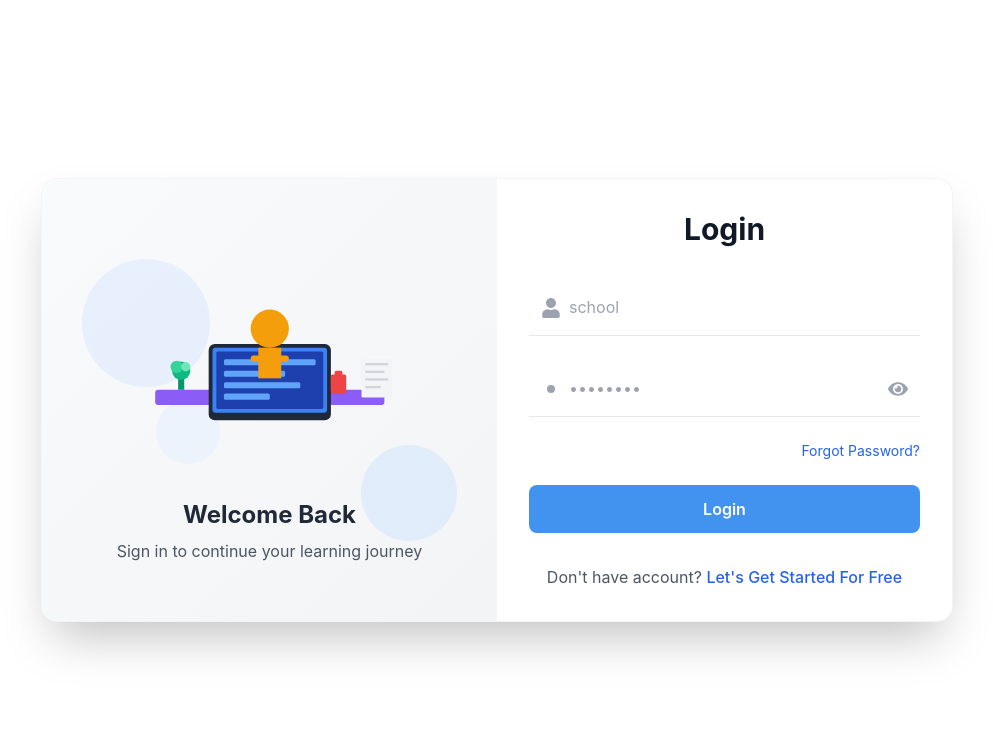
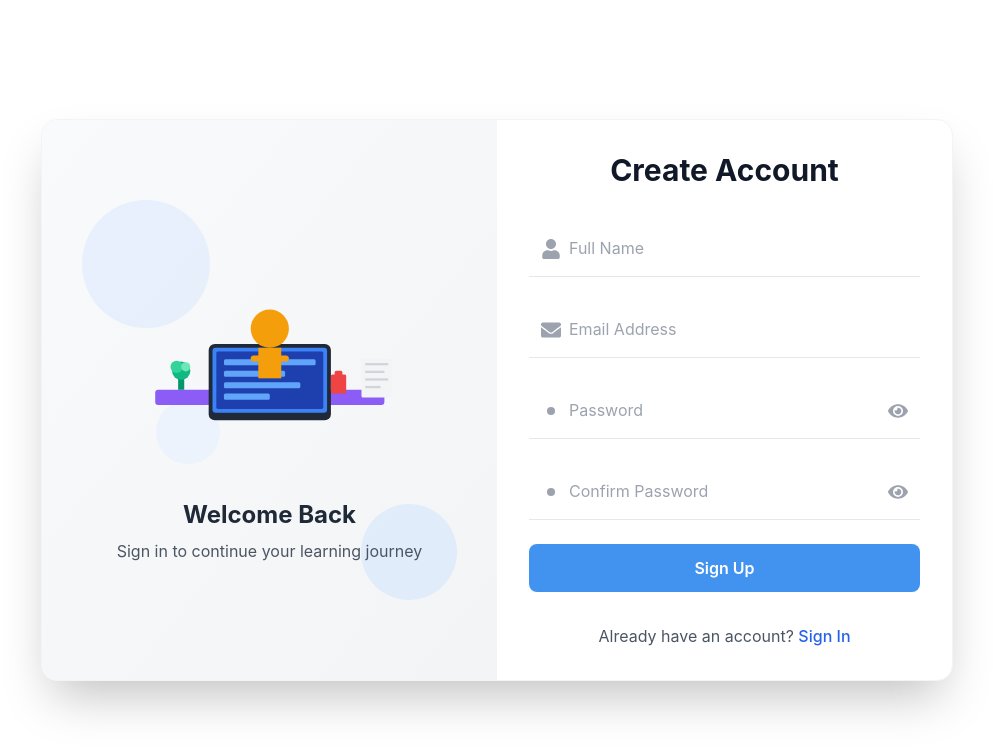
Before and after one commit to Georgeygigz/centrix-frontend, a React (Create React App) app: page / in a window 1280 px wide. Both pictures are taken after a click on the button "Let's Get Started For Free". Shown: the top 754 px of the page, without its empty margins (143-1136 px from the left). Built offline with nearby package versions, Linux system fonts and the light colour scheme.

Commit message:
signup page

```diff
--- a/src/components/Auth/LoginForm.tsx
+++ b/src/components/Auth/LoginForm.tsx
@@ -3,7 +3,11 @@ import { FaUser, FaEye, FaEyeSlash } from 'react-icons/fa';
 import { useAuth } from '../../context/AuthContext';
 import LoginIllustration from './LoginIllustration';
 
-const LoginForm: React.FC = () => {
+interface LoginFormProps {
+  onSwitchToRegister: () => void;
+}
+
+const LoginForm: React.FC<LoginFormProps> = ({ onSwitchToRegister }) => {
   const [school, setSchool] = useState('');
   const [password, setPassword] = useState('');
   const [showPassword, setShowPassword] = useState(false);
@@ -120,6 +124,7 @@ const LoginForm: React.FC = () => {
               Don't have account?{' '}
               <button
                 type="button"
+                onClick={onSwitchToRegister}
                 className="text-blue-600 hover:text-blue-800 font-medium hover:underline transition-colors duration-200"
                 disabled={isLoading}
               >
--- a/src/components/Auth/RegisterForm.tsx
+++ b/src/components/Auth/RegisterForm.tsx
@@ -3,7 +3,11 @@ import { FaUser, FaEye, FaEyeSlash, FaEnvelope } from 'react-icons/fa';
 import { useAuth } from '../../context/AuthContext';
 import LoginIllustration from './LoginIllustration';
 
-const RegisterForm: React.FC = () => {
+interface RegisterFormProps {
+  onSwitchToLogin: () => void;
+}
+
+const RegisterForm: React.FC<RegisterFormProps> = ({ onSwitchToLogin }) => {
   const [name, setName] = useState('');
   const [email, setEmail] = useState('');
   const [password, setPassword] = useState('');
@@ -170,6 +174,7 @@ const RegisterForm: React.FC = () => {
               Already have an account?{' '}
               <button
                 type="button"
+                onClick={onSwitchToLogin}
                 className="text-blue-600 hover:text-blue-800 font-medium hover:underline transition-colors duration-200"
                 disabled={isLoading}
               >
--- a/src/pages/Auth.tsx
+++ b/src/pages/Auth.tsx
@@ -5,14 +5,17 @@ import RegisterForm from '../components/Auth/RegisterForm';
 type AuthMode = 'login' | 'register';
 
 const Auth: React.FC = () => {
-  const [mode] = useState<AuthMode>('login');
+  const [mode, setMode] = useState<AuthMode>('login');
+
+  const switchToLogin = () => setMode('login');
+  const switchToRegister = () => setMode('register');
 
   return (
     <div>
       {mode === 'login' ? (
-        <LoginForm />
+        <LoginForm onSwitchToRegister={switchToRegister} />
       ) : (
-        <RegisterForm />
+        <RegisterForm onSwitchToLogin={switchToLogin} />
       )}
     </div>
   );
```
